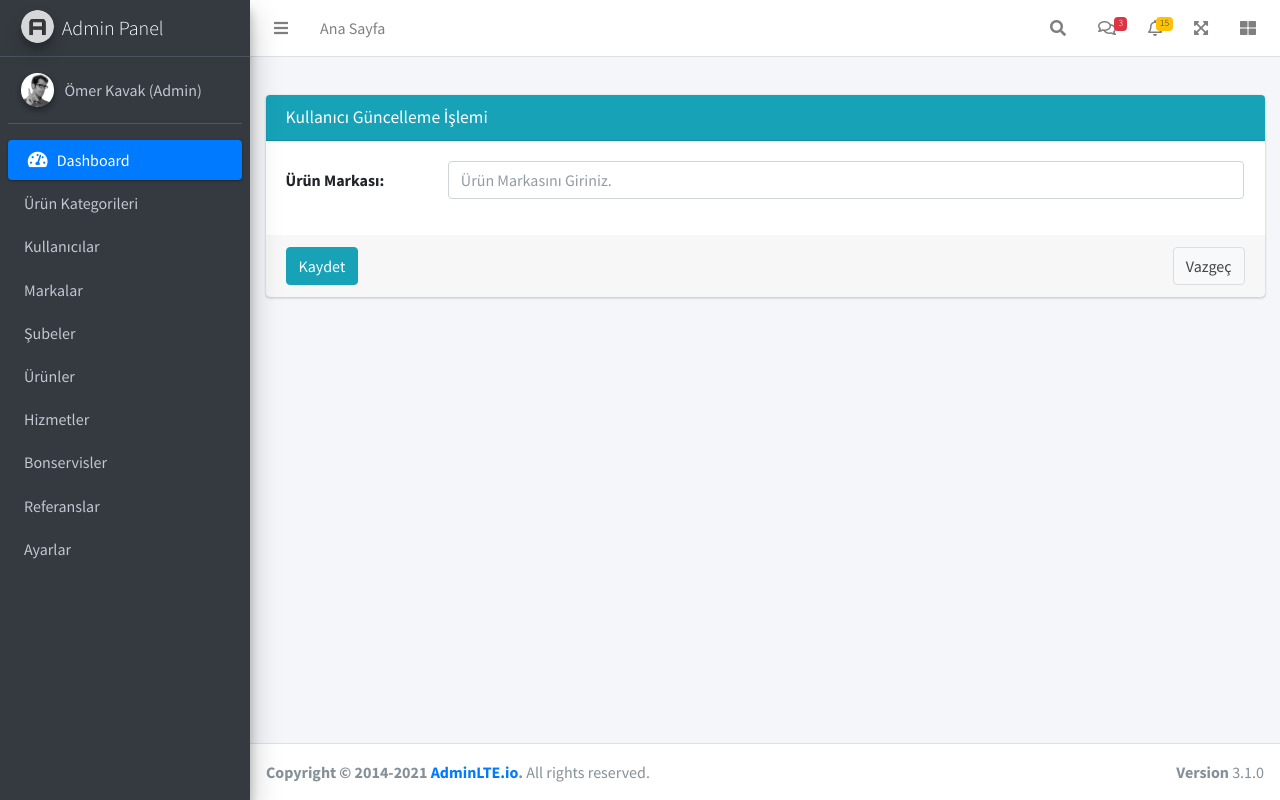
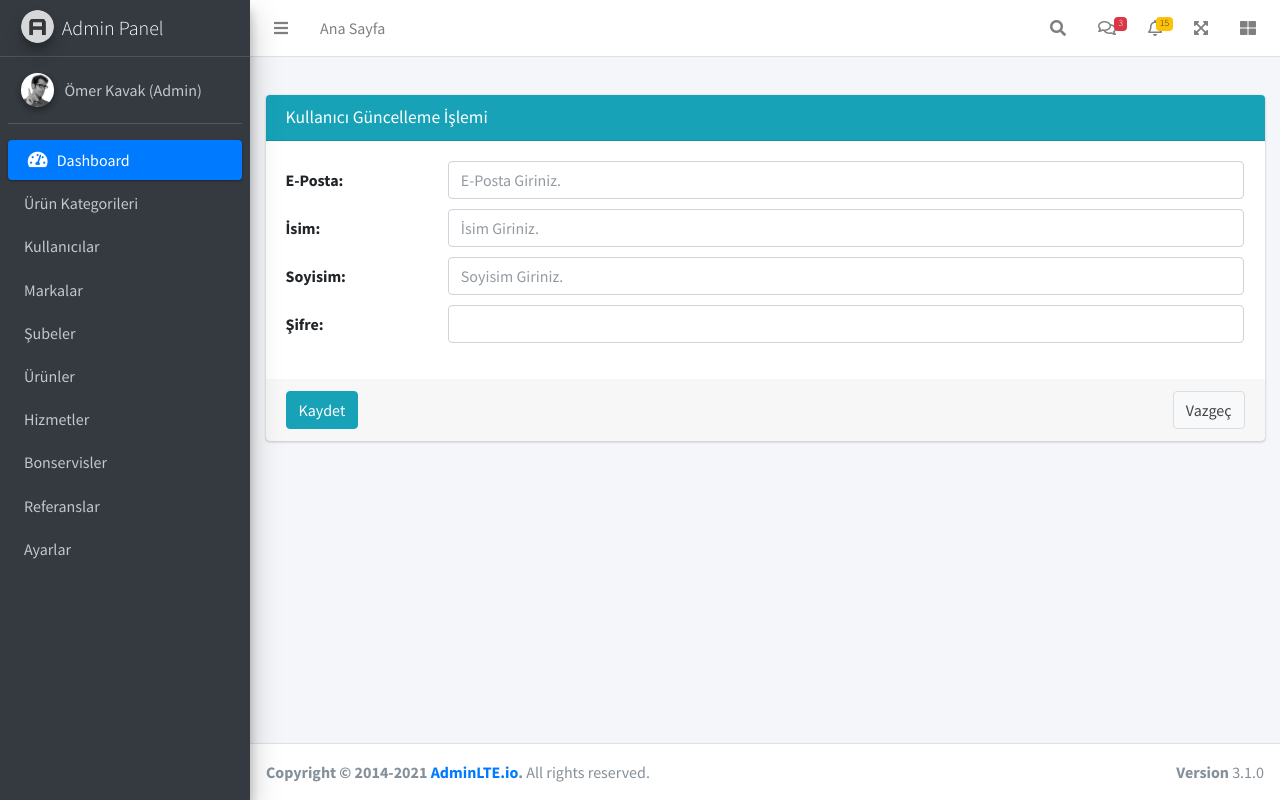
Before and after one commit to omerkvak0/Backend_Project, a CodeIgniter app: page /Backend_Project/index.php/users/update/1 in a window 1280 px wide. Run offline with CodeIgniter, Linux system fonts and the light colour scheme; data comes from the database, SQL or seed files in the repository; some libraries are stand-ins or nearby versions.

Commit message:
Users ödevi yapıldı.

```diff
--- a/1-backend/application/views/v_users/update/content.php
+++ b/1-backend/application/views/v_users/update/content.php
@@ -23,13 +23,40 @@
                 <form class="form-horizontal" method="POST" action="<?php echo base_url("Users/update/$item->id") ?>">
                   <div class="card-body">
                     <div class="form-group row">
-                      <label for="title" class="col-sm-2 col-form-label">Ürün Markası:</label>
+                    <label for="title" class="col-sm-2 col-form-label">E-Posta:</label>
                       <div class="col-sm-10">
 
-                        <input type="text" name="title" class="form-control" id="title" value="<?php echo isset($formError) ? set_value("title") : $item->title; ?>" placeholder="Ürün Markasını Giriniz.">
+                        <input type="text" name="email" class="form-control" id="email" value="<?php echo isset($formError) ? set_value("email") : $item->email; ?>" placeholder="E-Posta Giriniz.">
 
                         <?php if (isset($formError)) { ?>
-                          <small><?php echo form_error("title"); ?></small>
+                          <small><?php echo form_error("email"); ?></small>
+                        <?php } ?>
+                      </div><br><br>
+                      <label for="title" class="col-sm-2 col-form-label">İsim:</label>
+                      <div class="col-sm-10">
+
+                        <input type="text" name="name" class="form-control" id="name" value="<?php echo isset($formError) ? set_value("name") : $item->name; ?>" placeholder="İsim Giriniz.">
+
+                        <?php if (isset($formError)) { ?>
+                          <small><?php echo form_error("name"); ?></small>
+                        <?php } ?>
+                      </div>  <br><br>
+                      <label for="title" class="col-sm-2 col-form-label">Soyisim:</label>
+                      <div class="col-sm-10">
+
+                        <input type="text" name="surname" class="form-control" id="surname" value="<?php echo isset($formError) ? set_value("surname") : $item->surname; ?>" placeholder="Soyisim Giriniz.">
+
+                        <?php if (isset($formError)) { ?>
+                          <small><?php echo form_error("surname"); ?></small>
+                        <?php } ?>
+                      </div><br><br>
+                      <label for="title" class="col-sm-2 col-form-label">Şifre:</label>
+                      <div class="col-sm-10">
+
+                        <input type="text" name="password" class="form-control" id="password" value="<?php echo isset($formError) ? set_value("password") : $item->password; ?>">
+
+                        <?php if (isset($formError)) { ?>
+                          <small><?php echo form_error("password"); ?></small>
                         <?php } ?>
                       </div>
                     </div>
```
